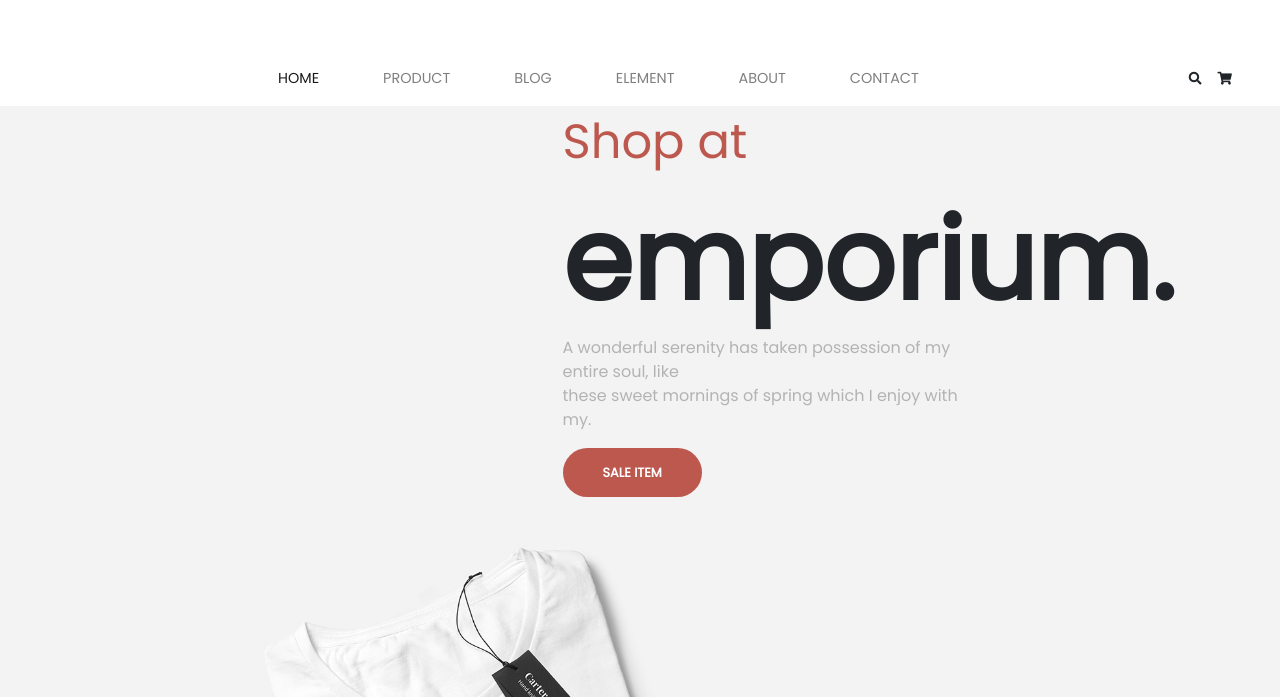
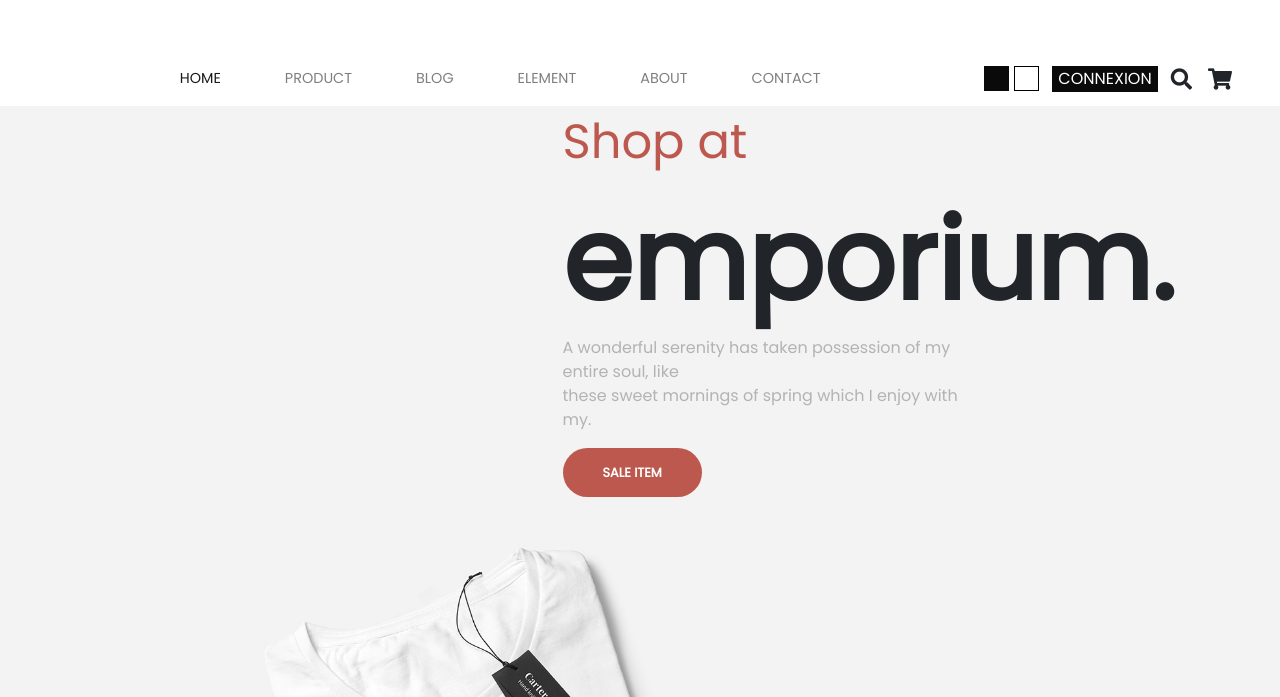
Before and after one commit to Ismaelazd/Projet_Web_Js, a website: page index.html in a window 1280 px wide. Shown: the part 103-800 px from the top of the page. Drawn offline with nearby package versions, Linux system fonts and the light colour scheme.

Commit message:
Debut de la partie JS

```diff
--- a/index.html
+++ b/index.html
@@ -45,8 +45,11 @@
                 </ul>
             </div>
             <div class="mr-4">
-                <i class="fas fa-search px-2"></i>
-                <i class="fas fa-shopping-cart px-2"></i>
+                <button class="blackMode"></button class="blackMode">
+                <button class="blackMode"></button class="blackMode">
+                <button class="ml-2">CONNEXION</button>
+                <i class="fas fa-search px-2 fa-lg"></i>
+                <i class="fas fa-shopping-cart px-2 fa-lg"></i>
             </div>
         </nav>
     </header>
@@ -71,15 +74,15 @@
     <section class="section2 my-4 ">
 
         <div class="row ">
-            <div class=" serv1 ">
+            <div class=" col-3 mx-5 serv1 ">
                 <a href="">Living Room</a>
             </div>
 
-            <div class=" serv2 ">
+            <div class=" col-3 mx-5 serv2 ">
                 <a href="">Sale Item</a>
             </div>
 
-            <div class=" serv3 ">
+            <div class=" col-3 mx-5 serv3 ">
                 <a href="">Colthes</a>
             </div>
         </div>
--- a/public/js/script.js
+++ b/public/js/script.js
@@ -0,0 +1,12 @@
+
+let darkMode = document.querySelectorAll('.blackMode');
+
+
+(function blackMode(){
+
+    darkMode.forEach(element => {
+        console.log(element);
+
+    });
+
+})()
--- a/src/sass/style.sass
+++ b/src/sass/style.sass
@@ -17,7 +17,34 @@ body
 
             div:nth-child(3)
                 i
-                    font-size: 80%
+                    align-self: center
+                    cursor: pointer
+
+                i:active
+                    color: #0000005d
+
+                button
+                    border: 0
+                    margin-right: 5px
+
+                button:nth-child(1)
+                    background-color: #0a0a0a
+                    height: 25px
+                    width: 25px
+                button:nth-child(2)
+                    background-color: white
+                    border: 1px solid black
+                    height: 25px
+                    width: 25px
+                button:nth-child(3)
+                    background-color: #0a0a0a
+                    color: white
+
+                button:focus
+                    outline: none
+
+                button:active
+                    background-color: #0000005d
 
         .navbar-light
             .navbar-nav
@@ -93,6 +120,10 @@ body
                     align-items: center
                     font-size: 170%
                     font-weight: bold
+                    text-decoration: none
+
+
+
 
             .serv1
 
@@ -281,7 +312,6 @@ body
                     padding: 8px 16px
                     margin: 0 10px 10px 0
 
-
                 a:hover
 
                     color: white
```
Also changed, not shown: public/css/style.css, 1 other file.
